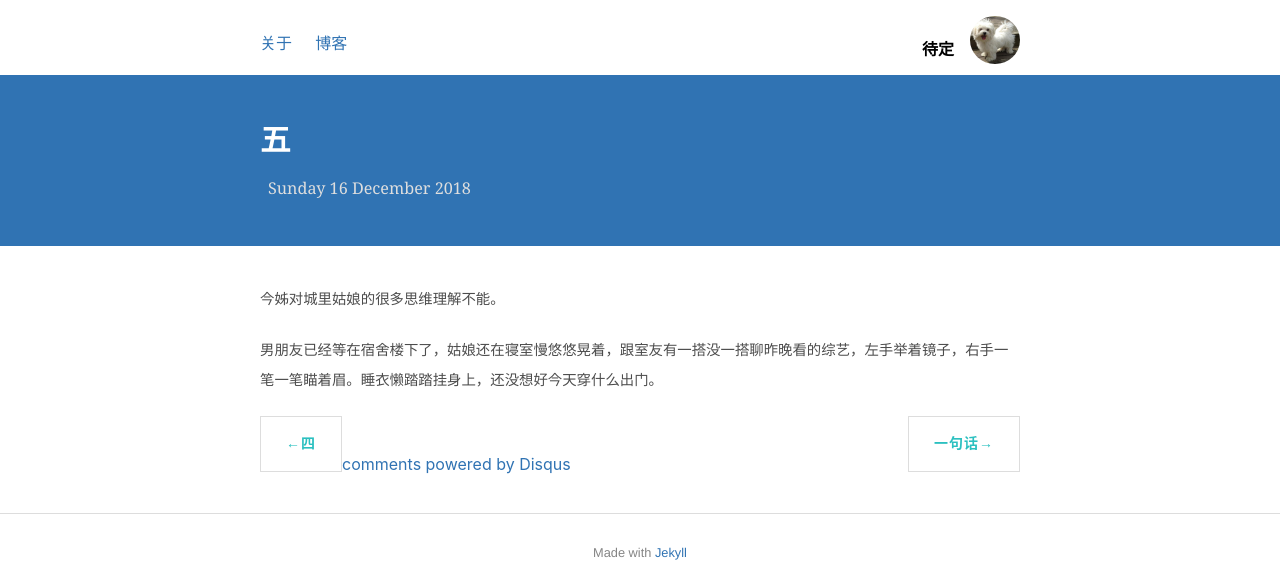
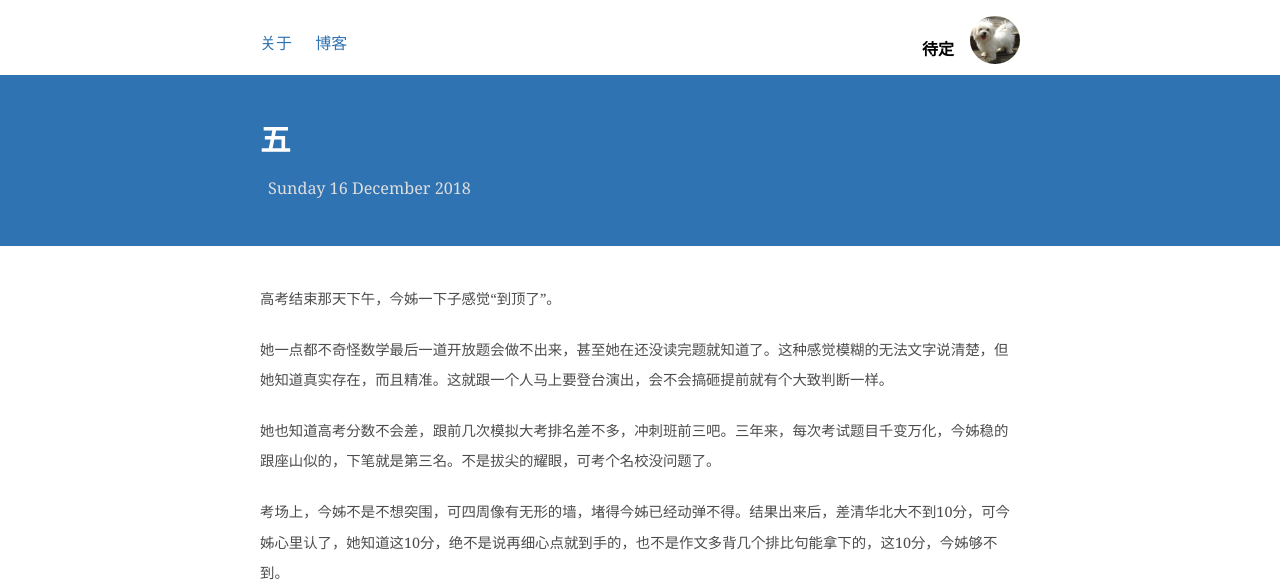
Before and after one commit to shirleysteve/1, a Jekyll site: the page built from _posts/2018-12-16-今姊5.md, in a window 1280 px wide. Shown: the top 583 px of the page. Built offline with Jekyll 4.4.1, drawn with Linux system fonts in a browser that asks for light colours; nearby versions of some CDN libraries; comment, search, counter and statistics services are not loaded; some of the changed text lies outside the part shown.

Commit message:
Update 2018-12-16-今姊5.md

```diff
--- a/_posts/2018-12-16-今姊5.md
+++ b/_posts/2018-12-16-今姊5.md
@@ -5,6 +5,14 @@ title: 五
 ---
 
 
-今姊对城里姑娘的很多思维理解不能。
+高考结束那天下午，今姊一下子感觉“到顶了”。
 
-男朋友已经等在宿舍楼下了，姑娘还在寝室慢悠悠晃着，跟室友有一搭没一搭聊昨晚看的综艺，左手举着镜子，右手一笔一笔瞄着眉。睡衣懒踏踏挂身上，还没想好今天穿什么出门。
+她一点都不奇怪数学最后一道开放题会做不出来，甚至她在还没读完题就知道了。这种感觉模糊的无法文字说清楚，但她知道真实存在，而且精准。这就跟一个人马上要登台演出，会不会搞砸提前就有个大致判断一样。
+
+她也知道高考分数不会差，跟前几次模拟大考排名差不多，冲刺班前三吧。三年来，每次考试题目千变万化，今姊稳的跟座山似的，下笔就是第三名。不是拔尖的耀眼，可考个名校没问题了。
+
+考场上，今姊不是不想突围，可四周像有无形的墙，堵得今姊已经动弹不得。结果出来后，差清华北大不到10分，可今姊心里认了，她知道这10分，绝不是说再细心点就到手的，也不是作文多背几个排比句能拿下的，这10分，今姊够不到。
+
+这就是今姊到顶了的感觉，有点绝望。毕竟，除了考试，19岁的今姊连电脑键盘都没摸过，QQ号没有，不知道城里孩子家里几乎都有私家车，以为别人说的买房是买整一栋楼。。前三名的好成绩，对于今姊，像个很硬的壳，罩在身上，对外人来说，今姊很坚硬。可那壳离身体很远，今姊伸手去摸，怎么也碰不到。就跟齿轮咬合不住，不小心就掉了。
+
+有时候今姊觉得自己是个漏网之鱼，所幸逃过了什么苦难，游进了更广阔的大海。可这海好深，压得今姊喘不过气，她怀疑自己属于这里吗？这所名校。
```
